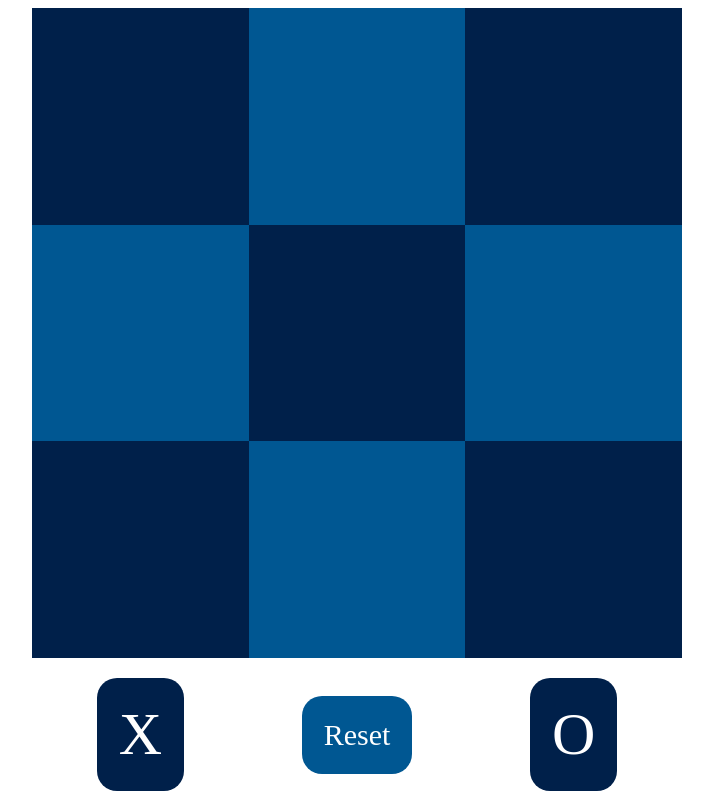
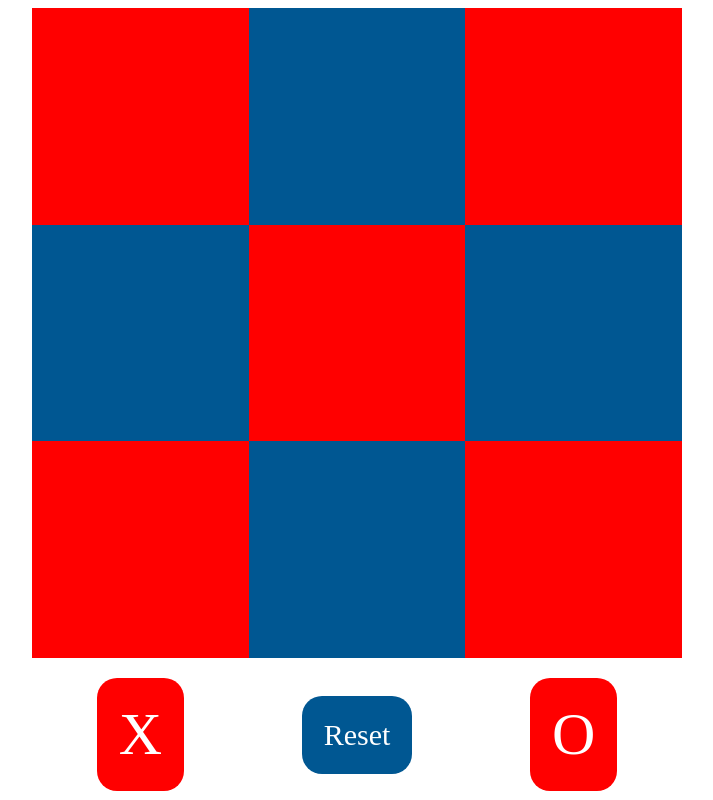
Before and after one commit to oohkumar123/TicTacToeVueJs, a Vue app: page / in a window 1280 px wide. Shown: the whole page, without its empty margins (283-996 px from the left). Built offline with nearby package versions, Linux system fonts and the light colour scheme.

Commit message:
made change to scss

```diff
--- a/src/assets/scss/main.scss
+++ b/src/assets/scss/main.scss
@@ -1,3 +1,3 @@
-$federal-blue: #00204a;
+$federal-blue: red;
 $honolulu-blue: #005792;
 $marian-red: #00bbf0;
```
Also changed, not shown: 1 other file (tests, documents, lock files or other folders).
